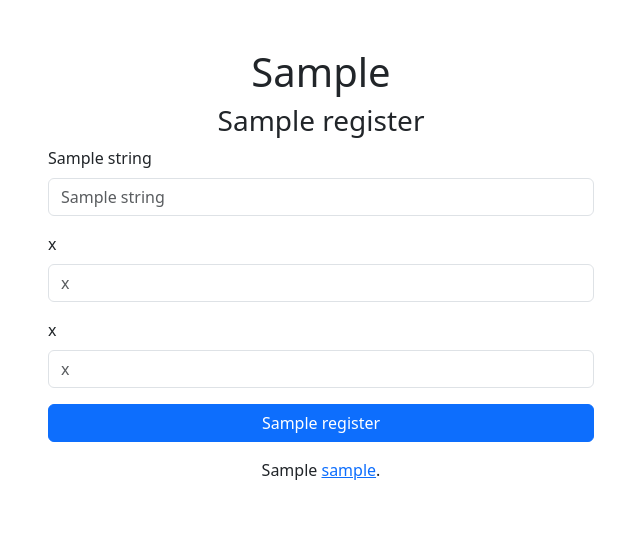
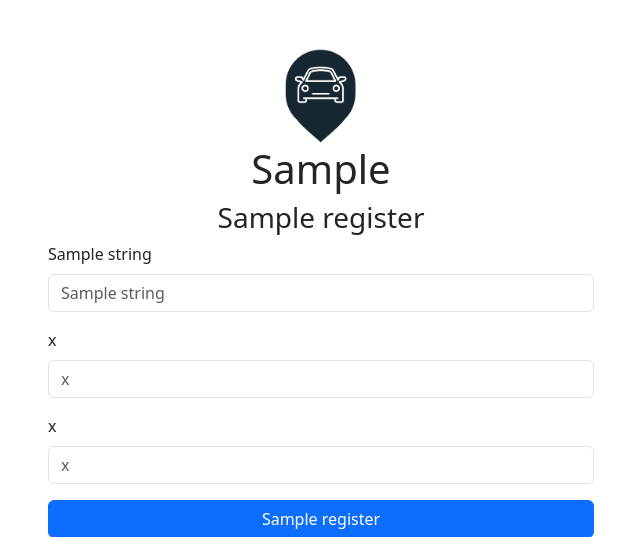
Before and after one commit to simpod6/book-a-lot, a Flask app: template templates/register.html in a window 1280 px wide. Shown: the top 537 px of the page, without its empty margins (319-959 px from the left). Run offline with Flask 3, Linux system fonts and the light colour scheme; the template is opened without the code that fills it: most values are stand-ins (such as "Sample title", 1, 10 or a date in 2020); some libraries are stand-ins or nearby versions.

Commit message:
added logo in all the pages

```diff
--- a/templates/index.html
+++ b/templates/index.html
@@ -60,6 +60,9 @@
     </script>
 
 <div class="container mt-4">
+    <div class="text-center">
+        <img src="{{ url_for('static', filename='logo.png') }}" alt="Logo" class="img-fluid" style="max-width: 80px;">
+    </div>
     <h1 class="mb-4 text-center">{{ strings['book-a-lot'] }}</h1>
     <h3 class="mb-4 text-center">{{ strings['parking_space_reservation'] }}</h3>
     <div class="mb-3">
--- a/templates/login.html
+++ b/templates/login.html
@@ -39,6 +39,9 @@
     </script>
 
     <div class="container mt-5">
+        <div class="text-center">
+            <img src="{{ url_for('static', filename='logo.png') }}" alt="Logo" class="img-fluid" style="max-width: 80px;">
+        </div>
         <h1 class="text-center">{{ strings['book-a-lot'] }}</h1>
         <h3 class="text-center">{{ strings['login'] }}</h3>
         <form method="POST" action="{{ url_for('login') }}">
--- a/templates/register.html
+++ b/templates/register.html
@@ -40,6 +40,9 @@
 
 
     <div class="container mt-5">
+        <div class="text-center">
+            <img src="{{ url_for('static', filename='logo.png') }}" alt="Logo" class="img-fluid" style="max-width: 80px;">
+        </div>
         <div class="row justify-content-center">
             <div class="col-md-6">
                 <h1 class="text-center">{{ strings['book-a-lot'] }}</h1>
```
Also changed, not shown: static/logo.png (added).
